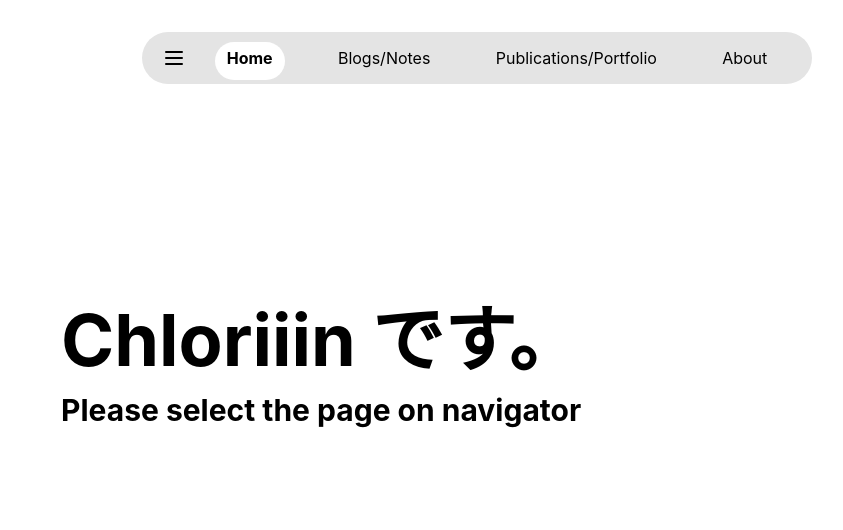
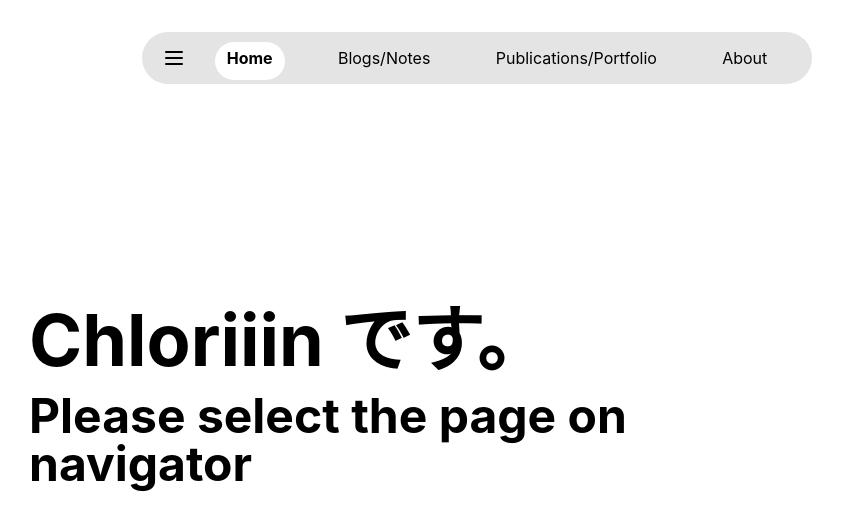
Before and after one commit to Chloriiin/zzzzzachye.github.io, a Next.js app: page / in a window 1280 px wide. Shown: the top 530 px of the page, without its empty margins (163-1006 px from the left). Built offline with nearby package versions, Linux system fonts and the light colour scheme.

Commit message:
Make title container narrower and fix unused import

```diff
--- a/src/app/page.tsx
+++ b/src/app/page.tsx
@@ -1,4 +1,3 @@
-import Link from 'next/link';
 import Navbar from '../components/Navbar';
 
 export default function Home() {
@@ -7,12 +6,12 @@ export default function Home() {
       <div className="w-full max-w-4xl">
         <Navbar />
 
-        <div className="flex flex-col items-start justify-center mt-32 md:mt-48 px-4 md:px-8">
-          <div className="w-full">
+        <div className="flex flex-col items-start justify-center mt-32 md:mt-48">
+          <div className="max-w-[500px] md:max-w-[600px]">
             <h1 className="text-5xl md:text-7xl font-bold mb-4 text-left whitespace-nowrap">
               Chloriiin<span className="ml-2 md:ml-4">です。</span>
             </h1>
-            <p className="text-xl md:text-3xl font-bold text-left">
+            <p className="text-xl md:text-5xl font-bold text-left">
               Please select the page on navigator
             </p>
           </div>
```
